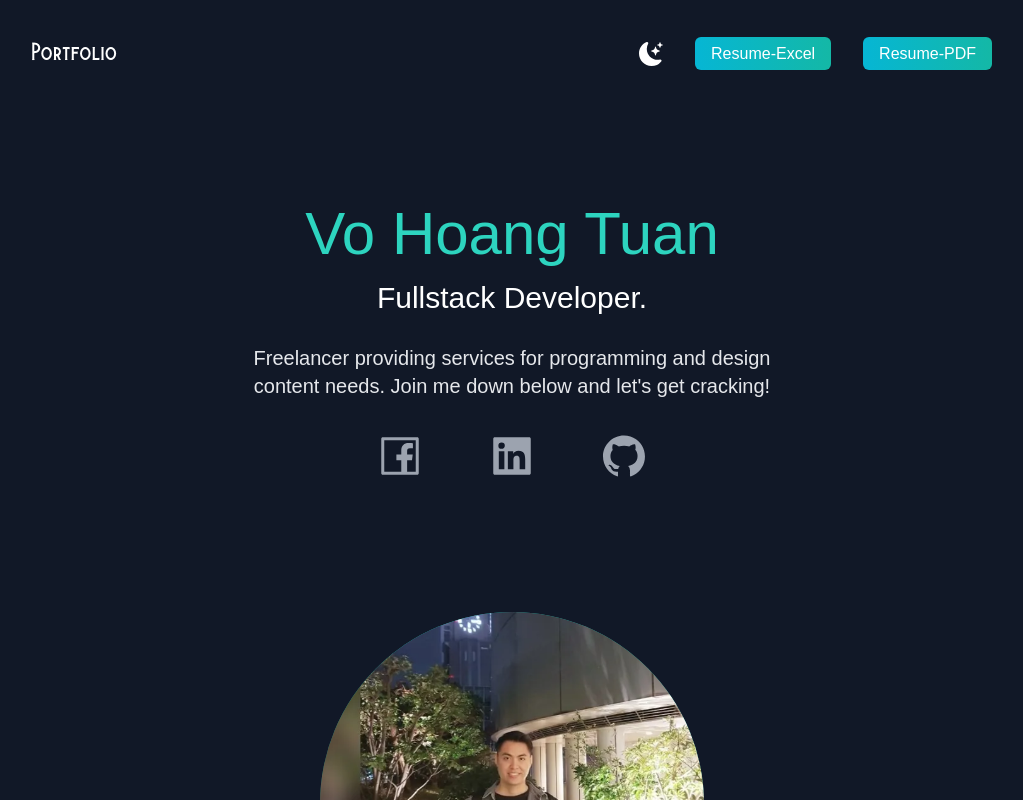
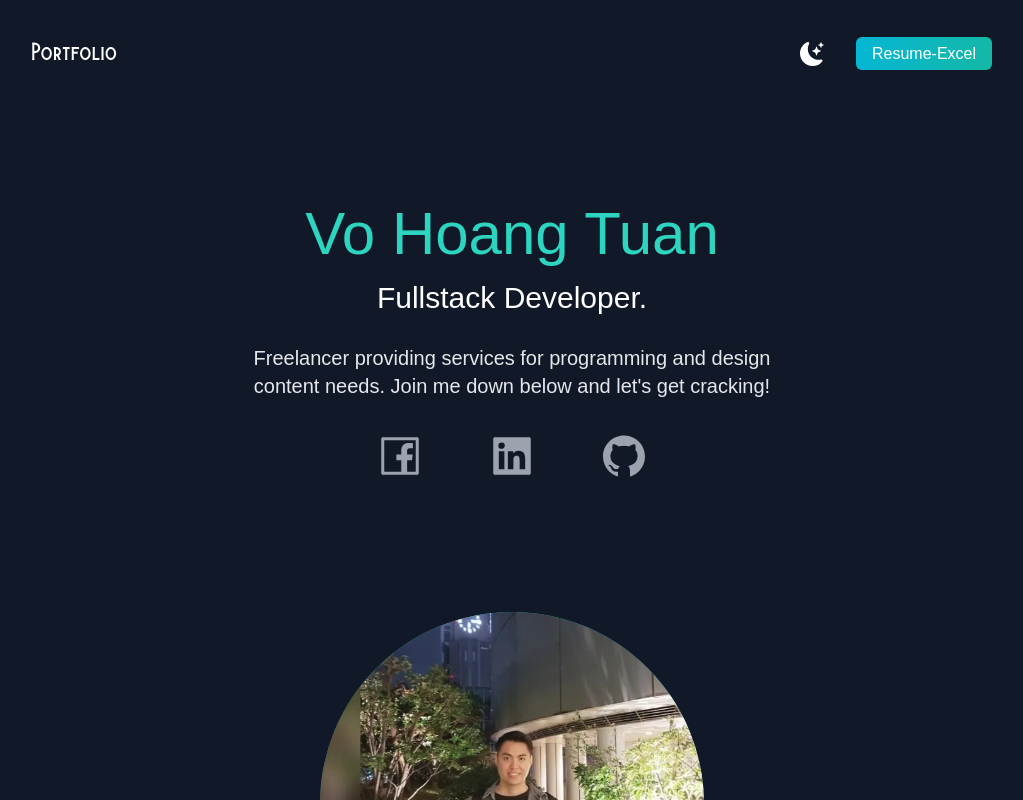
Before and after one commit to ChamomileTommy/my-portfolio, a Next.js app: page / in a window 1280 px wide. Shown: the top 800 px of the page, without its empty margins (128-1151 px from the left). Built offline with nearby package versions, Linux system fonts and the light colour scheme.

Commit message:
update cv

```diff
--- a/pages/index.js
+++ b/pages/index.js
@@ -46,14 +46,6 @@ export default function Home() {
                   href="/pdf/mycv.xlsx" download="履歴書.xlsx"
                 >
                   Resume-Excel
-                </a>
-              </li>
-              <li>
-                <a
-                  className="bg-gradient-to-r from-cyan-500 text- to-teal-500 text-white px-4 py-2 border-none rounded-md ml-8"
-                  href="/pdf/mycv.pdf" download="履歴書.pdf"
-                >
-                  Resume-PDF
                 </a>
               </li>
             </ul>
```
Also changed, not shown: 2 other files (tests, documents, lock files or other folders).
